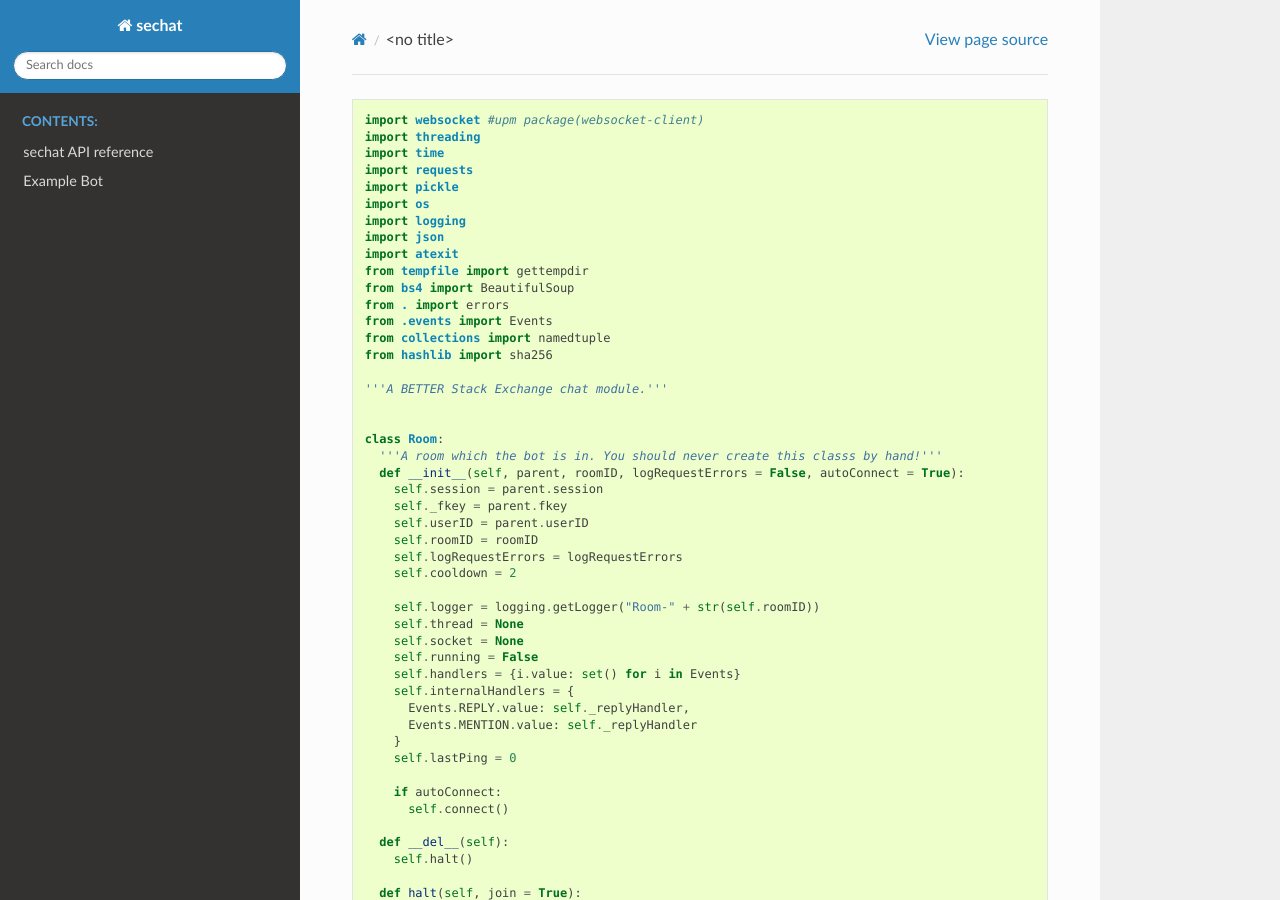
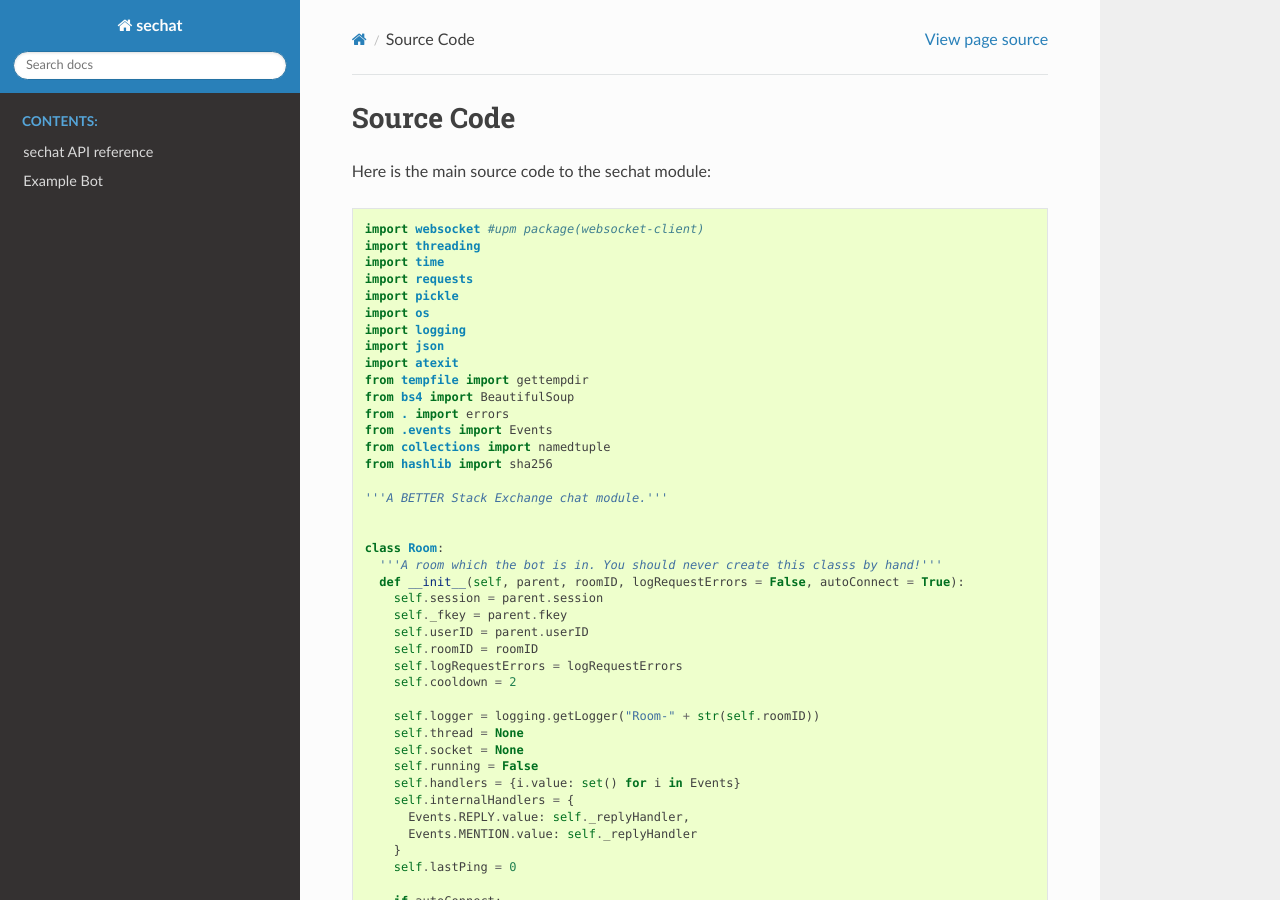
Before and after one commit to gingershaped/sechat, a Sphinx documentation site: the page built from docs/source/sourcecode.rst, in a window 1280 px wide and 900 px high. Built offline with Sphinx 7.4.7 and the Read the Docs theme 2.0.0, drawn with Linux system fonts in a browser that asks for light colours.

Commit message:
Update sourcecode.rst

```diff
--- a/docs/source/sourcecode.rst
+++ b/docs/source/sourcecode.rst
@@ -1,3 +1,9 @@
+===========
+Source Code
+===========
+
+Here is the main source code to the sechat module:
+
 .. code-block:: python
 
     import websocket #upm package(websocket-client)
```
